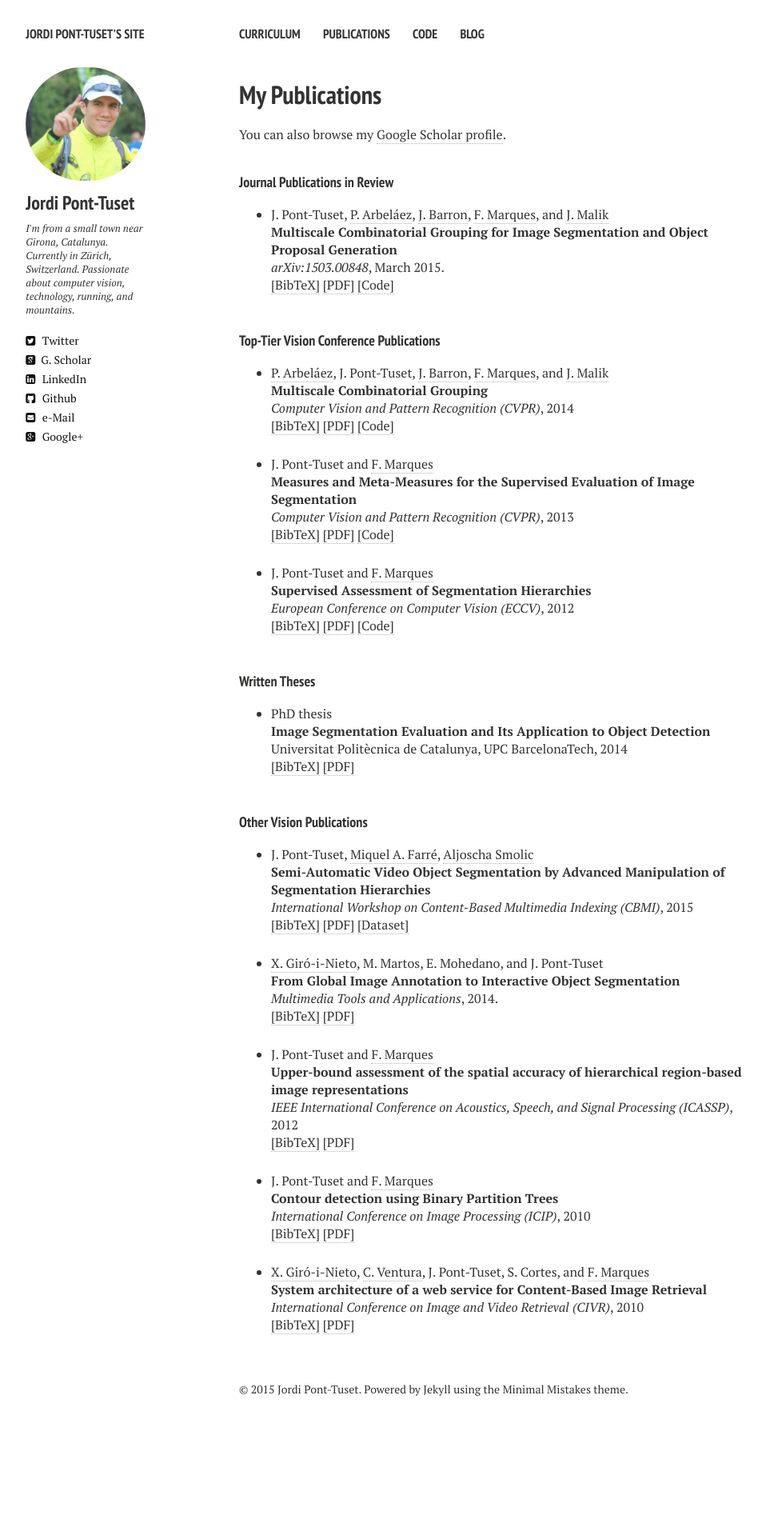
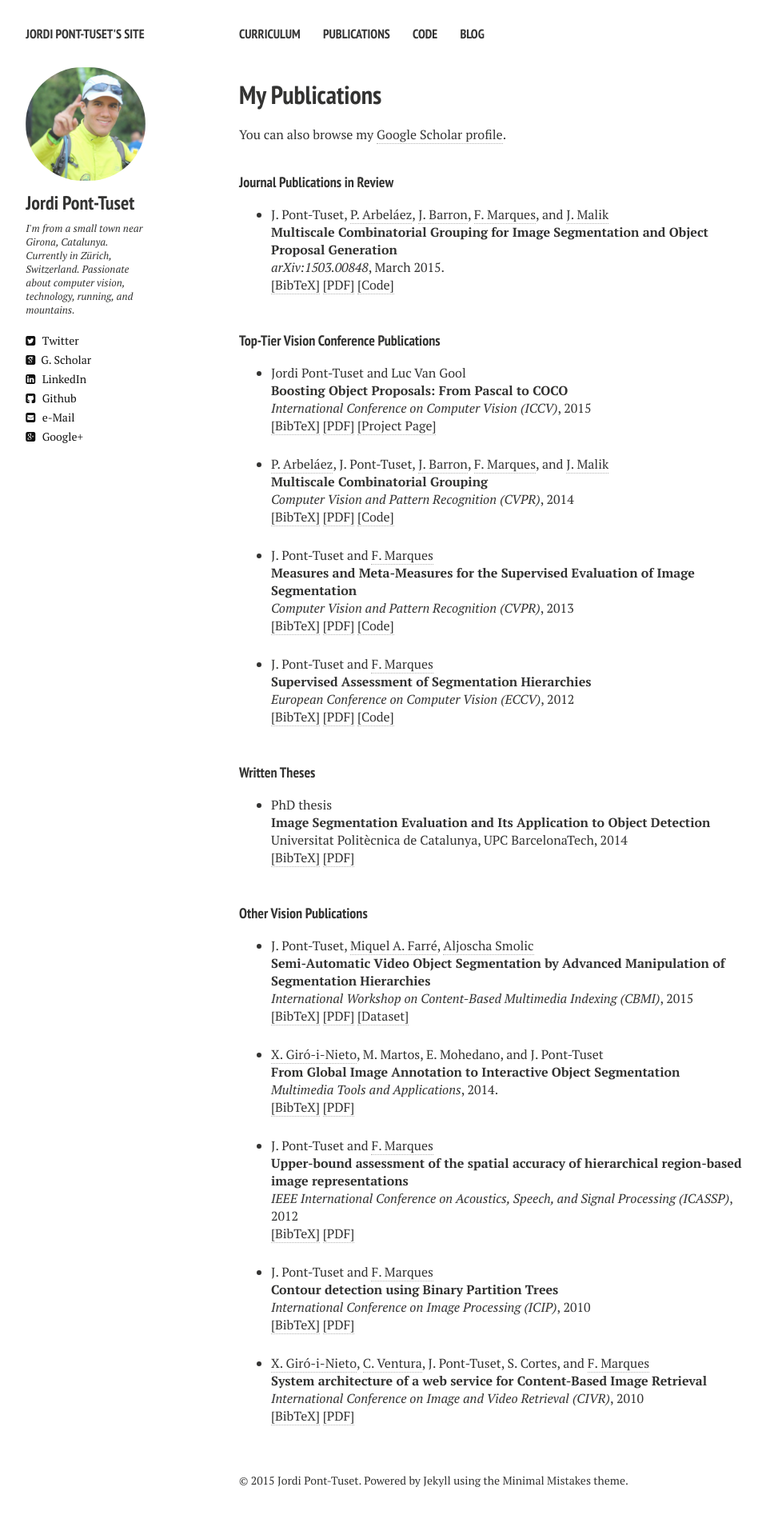
Before and after one commit to jponttuset/jponttuset.github.io, a Jekyll site: the page built from publications.md, in a window 1280 px wide. Shown: the whole page at 80% size, without its empty margins (21-979 px from the left). Built offline with Jekyll 4.4.1, drawn with Linux system fonts in a browser that asks for light colours; nearby versions of some CDN libraries; before the commit the page ends 1795 px from its top, so only the background shows below that.

Commit message:
- Added ICCV publication

```diff
--- a/_layouts/publications.html
+++ b/_layouts/publications.html
@@ -113,6 +113,35 @@ div.bibtex pre { font-size: 75%; overflow: auto;  width: 100%; padding: 0em 0em;
       <h4 style="margin-bottom:0px;padding-top:20px;">Top-Tier Vision Conference Publications</h4>
 
     <ul class="biblist">
+    <!-- Item: Pont-Tuset2015b -->
+<li ><p>
+Jordi Pont-Tuset and Luc Van Gool
+<br><b>Boosting Object Proposals: From Pascal to COCO</b><br>
+<i>International Conference on Computer Vision (ICCV)</i>,
+
+
+
+
+2015
+
+<br />
+<a href="javascript:toggleBibtex('Pont-Tuset2015b')">[BibTeX]</a>
+<a href="#">[PDF]</a> <a href="#">
+[Project Page]</a>
+</p>
+<div id="bib_Pont-Tuset2015b" class="bibtex noshow">
+<pre>
+@inproceedings{Pont-Tuset2015b,
+  author = {Jordi Pont-Tuset and Luc Van Gool},
+  title = {Boosting Object Proposals: From Pascal to COCO},
+  booktitle = {International Conference on Computer Vision (ICCV)},
+  year = {2015}
+}
+</pre>
+</div>
+</li>
+
+
       <!-- Item: Arbelaez2014 -->
       <li ><p>
       <a href="http://www.cs.berkeley.edu/~arbelaez/" target="_blank">P. Arbeláez</a>, J. Pont-Tuset, <a href="http://www.cs.berkeley.edu/~barron/" target="_blank">J. Barron</a>, <a href="https://imatge.upc.edu/web/ferran" target="_blank">F. Marques</a>, and <a href="http://www.cs.berkeley.edu/~malik/" target="_blank">J. Malik</a>
```
